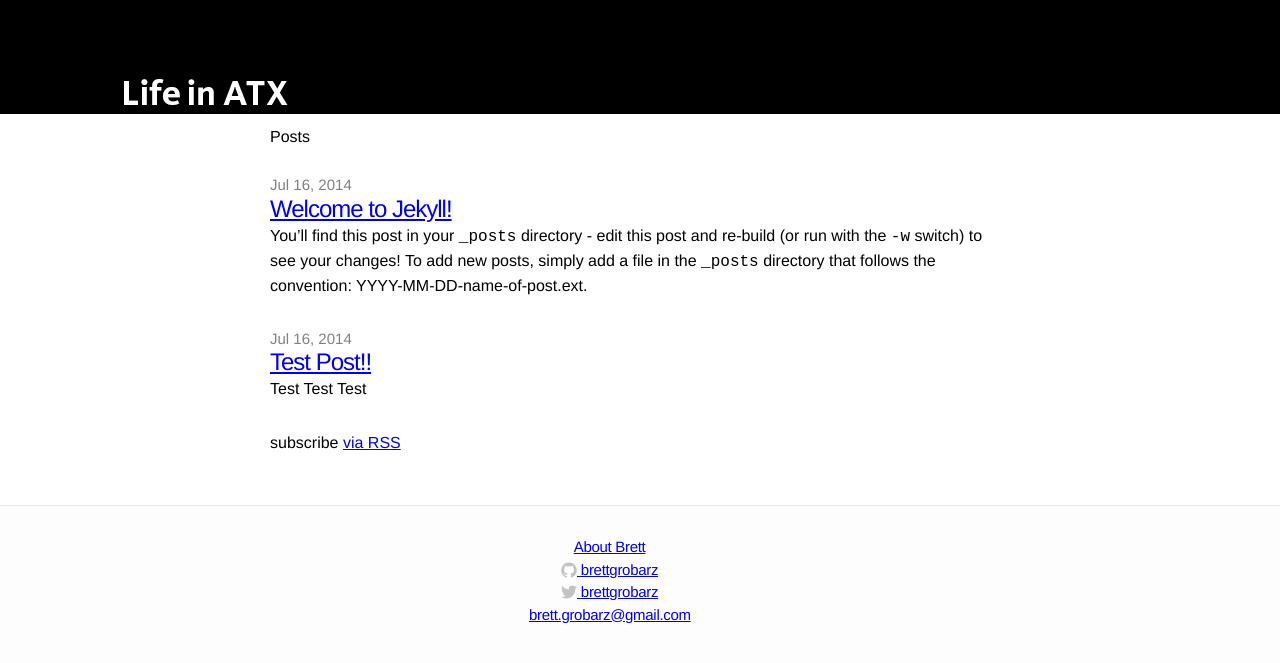
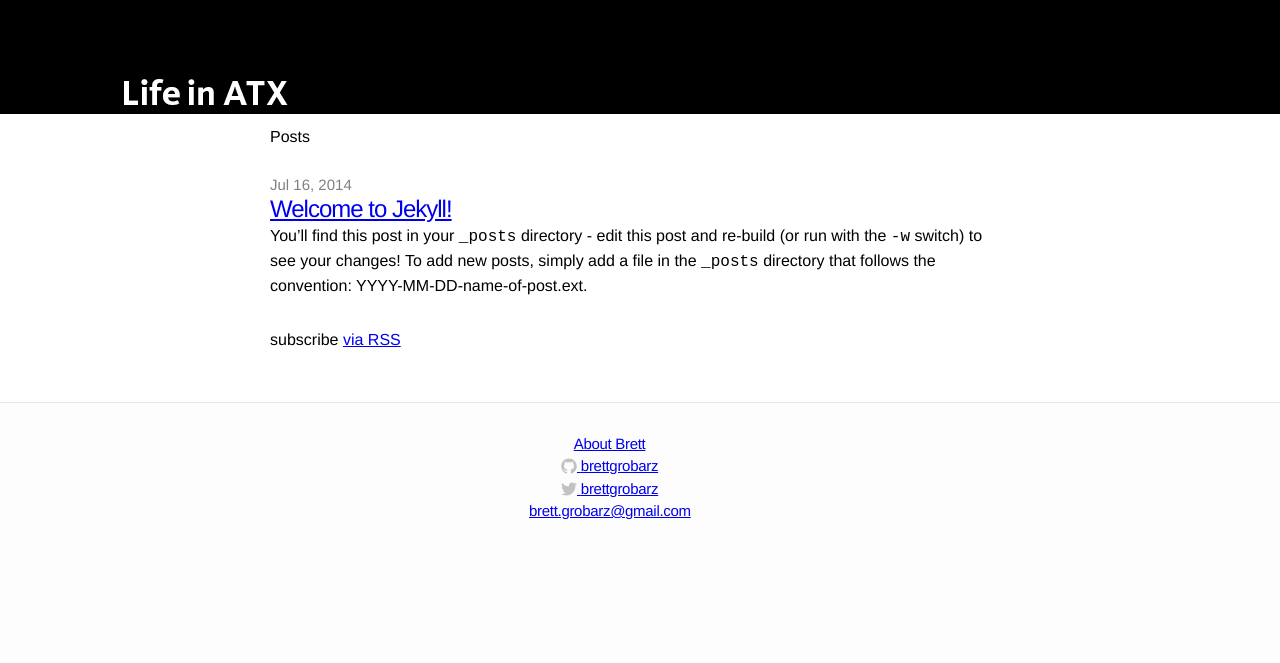
Before and after one commit to brettgrobarz/brettgrobarz.github.io, a Jekyll site: the page built from index.html, in a window 1280 px wide and 900 px high. Shown: the top 663 px of the window. Built offline with Jekyll 4.4.1, drawn with Linux system fonts in a browser that asks for light colours.

```diff
--- a/_layouts/post.html
+++ b/_layouts/post.html
@@ -12,6 +12,6 @@
   {{ content }}
   </article>
 
-  <div class="sitelogo"><img src="/images/logodiv.png"></img></div>
+
 
 </div>
--- a/_posts/2014-07-16-test-post.markdown
+++ /dev/null
@@ -1,7 +0,0 @@
----
-layout: post
-title:  "Test Post!!"
-date:   2014-07-16 19:10:29
----
-
-Test Test Test
--- a/css/main.css
+++ b/css/main.css
@@ -2,8 +2,8 @@
 
 #instafeed a {
   display: inline-block;
-  width: 33%;
-  padding: 10px;
+  width: 50%;
+  padding: 5px;
 
 }
 
```
Also changed, not shown: css/instafeed.min.js.
